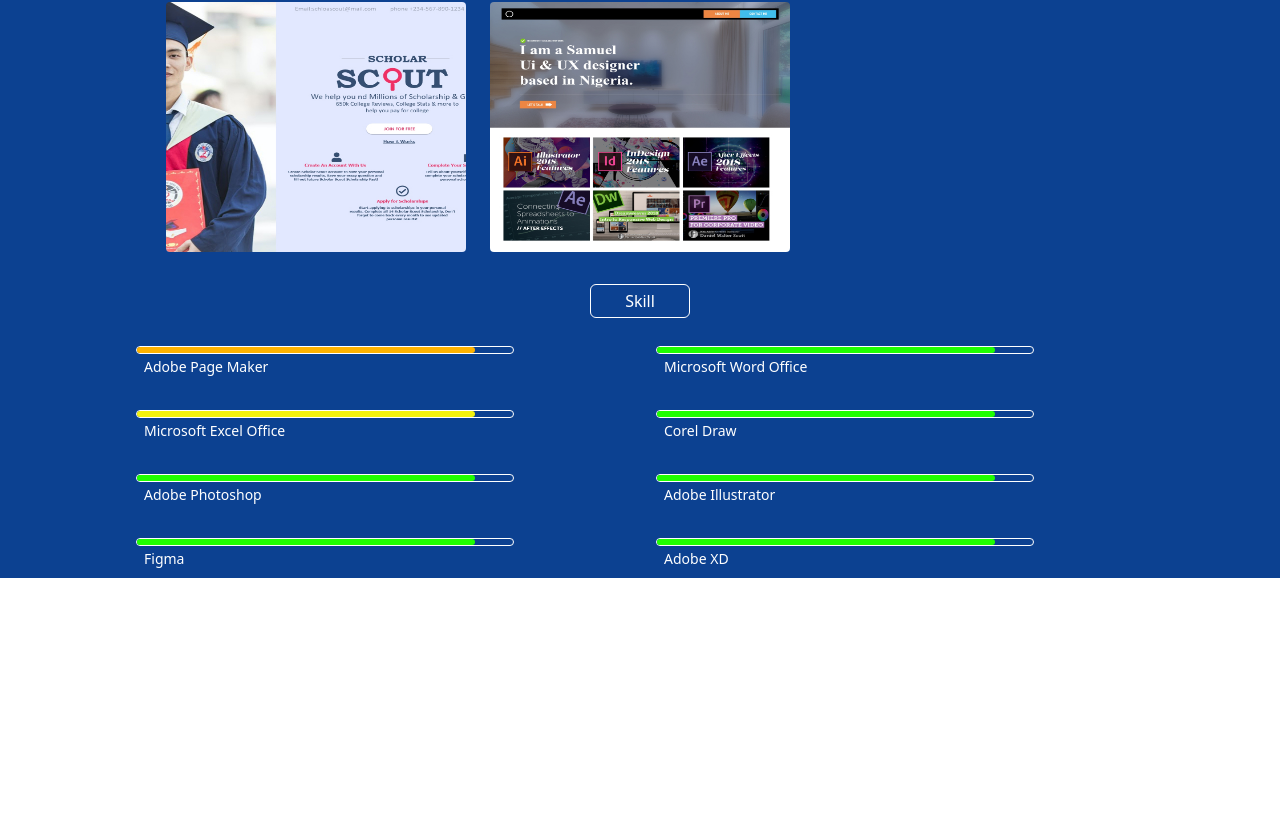
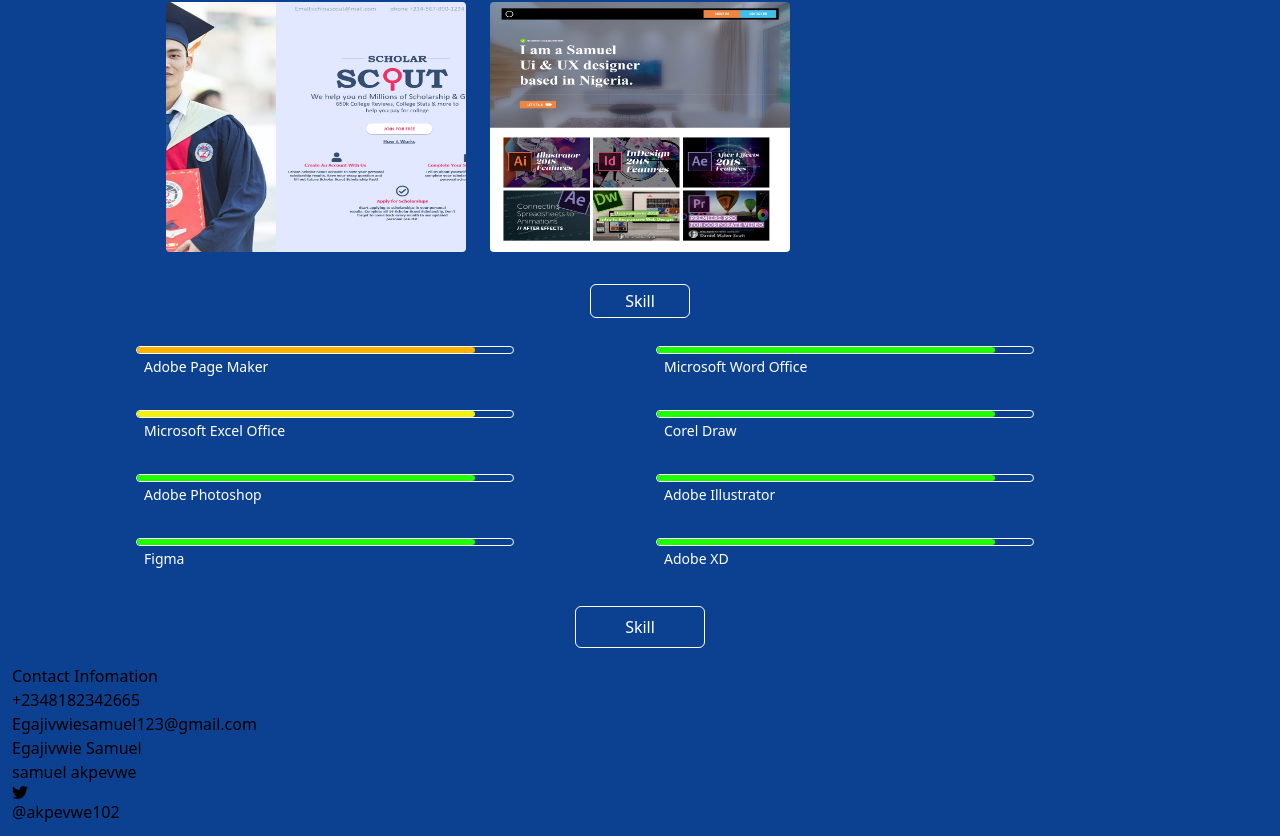
Before and after one commit to goodylove/my-ts-app, a React (Create React App) app: page / in a window 1280 px wide. Shown: the part 1394-2230 px from the top of the page. Before the commit the page ends 1972 px from the top, so only its background shows below. Built offline with nearby package versions, Linux system fonts and the light colour scheme.

Commit message:
addedicons

```diff
--- a/package.json
+++ b/package.json
@@ -12,6 +12,8 @@
     "@types/react-dom": "^18.2.1",
     "react": "^18.2.0",
     "react-dom": "^18.2.0",
+    "react-icons": "^4.8.0",
+    "react-router": "^6.11.1",
     "react-scripts": "5.0.1",
     "typescript": "^4.9.5",
     "web-vitals": "^2.1.4"
--- a/src/App.tsx
+++ b/src/App.tsx
@@ -5,6 +5,7 @@
 import About from "./components/About/index";
 import Project from "./components/Project/index";
 import Skill from "./components/Skill/index";
+import Contact from "./components/Contact/index";
 
 function App() {
   return (
@@ -13,6 +14,7 @@
       <About />
       <Project />
       <Skill />
+      <Contact />
     </div>
   );
 }
--- /dev/null
+++ b/src/components/Contact/index.tsx
@@ -0,0 +1,32 @@
+import Button from "./../Button/index";
+import { ImTwitter } from "react-icons/im";
+
+const Contact = () => {
+  return (
+    <section className="bg-blue p-3">
+      <div className="flex justify-center m-2">
+        <Button
+          text={"Skill"}
+          className="text-white  border-[1px] border-white  p-2 rounded-md w-[130px] bg-transparent  m-2"
+        />
+      </div>
+      <div>
+        <h2>Contact Infomation</h2>
+        <ul>
+          <li>+2348182342665</li>
+          <li>Egajivwiesamuel123@gmail.com</li>
+          <li>Egajivwie Samuel</li>
+          <li>samuel akpevwe</li>
+          <li>
+            <a href="https://twitter.com/@akpevwe102">
+              <ImTwitter />
+              @akpevwe102
+            </a>
+          </li>
+        </ul>
+      </div>
+    </section>
+  );
+};
+
+export default Contact;
```
Also changed, not shown: 1 other file (tests, documents, lock files or other folders).
